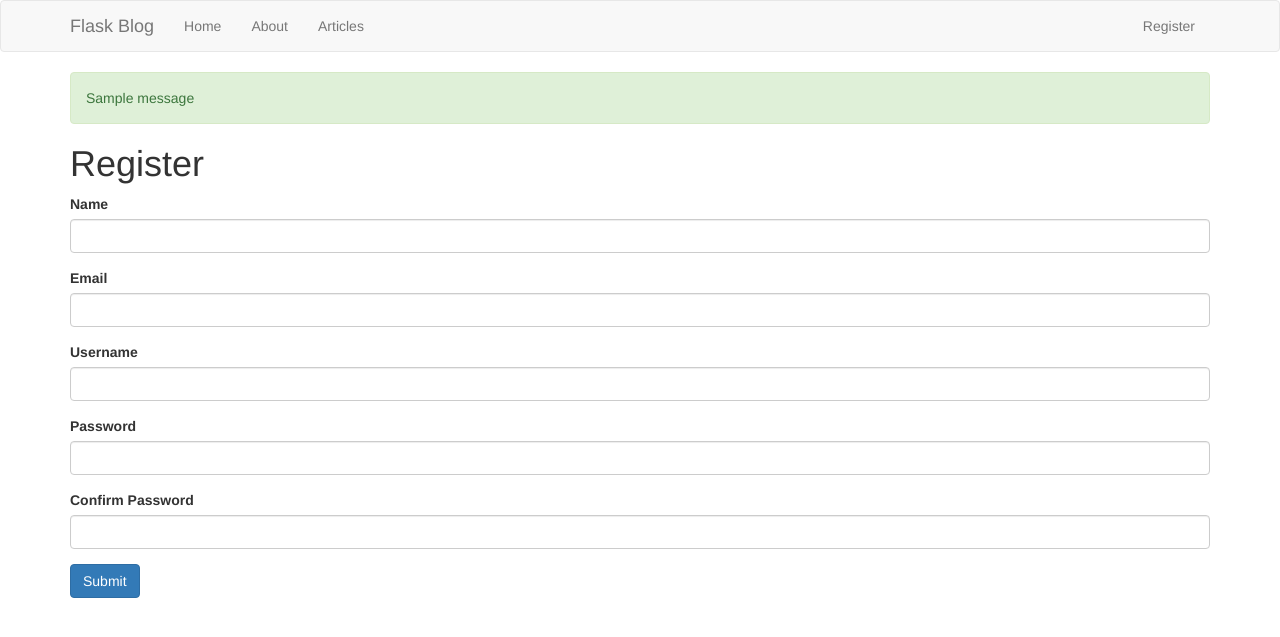
After one commit to hhau01/flaskblog-4-fun, a Flask app: page /register in a window 1280 px wide. The commit adds this page. Shown: the top 637 px of the page. Run offline with Flask 2, Linux system fonts and the light colour scheme; one stand-in notice (Sample message) is shown; some libraries are stand-ins or nearby versions.

Commit message:
user registration

```diff
--- a/app.py
+++ b/app.py
@@ -1,7 +1,20 @@
-from flask import Flask, render_template
+from flask import Flask, render_template, flash, redirect, url_for,session, request, logging
 from data import Articles
+from flask_mysqldb import MySQL
+from wtforms import Form, StringField, TextAreaField, PasswordField, validators
+from passlib.hash import sha256_crypt
 
 app = Flask(__name__)
+
+# config MySQL
+app.config['MYSQL_HOST'] = 'localhost'
+app.config['MYSQL_USER'] = 'root'
+app.config['MYSQL_PASSWORD'] = '12345'
+app.config['MYSQL_DB'] = 'flaskblog'
+app.config['MYSQL_CURSORCLASS'] = 'DictCursor'
+
+# initialize MySQL
+mysql = MySQL(app)
 
 Articles = Articles()
 
@@ -21,5 +34,43 @@ def articles():
 def article(id):
     return render_template('article.html', id=id)
 
+class RegisterForm(Form):
+    name = StringField('Name', [validators.Length(min=1, max=50)])
+    username = StringField('Username', [validators.Length(min=4, max=25)])
+    email = StringField('Email', [validators.Length(min=6, max=50)])
+    password = PasswordField('Password', [
+        validators.DataRequired(),
+        validators.EqualTo('confirm', message='Passwords do not match')
+    ])
+    confirm = PasswordField('Confirm Password')
+
+@app.route('/register', methods=['GET', 'POST'])
+def register():
+    form = RegisterForm(request.form)
+    if request.method == 'POST' and form.validate():
+        name = form.name.data
+        email = form.email.data
+        username = form.username.data
+        password = sha256_crypt.encrypt(str(form.password.data))
+
+        # create cursor
+        cur = mysql.connection.cursor()
+
+        # execute query
+        cur.execute("INSERT INTO users(name, email, username,password) VALUES(%s, %s, %s, %s)", (name, email, username, password))
+
+        # commit to DB
+        mysql.connection.commit()
+
+        # close connection
+        cur.close()
+
+        flash('You are now registered and can log in', 'success')
+
+        return redirect(url_for('login'))
+
+    return render_template('register.html', form=form)
+
 if __name__ == '__main__':
+    app.secret_key='secret12345'
     app.run(debug=True)
--- /dev/null
+++ b/templates/includes/_formhelpers.html
@@ -0,0 +1,9 @@
+{% macro render_field(field) %}
+    {{ field.label }}
+    {{ field(**kwargs)|safe }}
+    {% if field.errors %}
+        {% for error in field.errors %}
+            <span class="help-inline">{{ error }}</span>
+        {% endfor %}
+    {% endif %}
+{% endmacro %}
--- /dev/null
+++ b/templates/includes/_messages.html
@@ -0,0 +1,7 @@
+{% with messages = get_flashed_messages(with_categories=true) %}
+    {% if messages %}
+        {% for category, message in messages %}
+            <div class="alert alert-{{ category }}">{{ message }}</div>
+        {% endfor %}
+    {% endif %}
+{% endwith %}
--- a/templates/includes/_navbar.html
+++ b/templates/includes/_navbar.html
@@ -11,9 +11,13 @@
     </div>
     <div id="navbar" class="collapse navbar-collapse">
         <ul class="nav navbar-nav">
-        <li class=""><a href="/">Home</a></li>
-        <li><a href="/about">About</a></li>
-        <li><a href="/articles">Articles</a></li>
+            <li class=""><a href="/">Home</a></li>
+            <li><a href="/about">About</a></li>
+            <li><a href="/articles">Articles</a></li>
+        </ul>
+
+        <ul class="nav navbar-nav navbar-right">
+            <li class=""><a href="/register">Register</a></li>
         </ul>
     </div><!--/.nav-collapse -->
     </div>
--- a/templates/layout.html
+++ b/templates/layout.html
@@ -10,6 +10,7 @@
 <body>
     {% include 'includes/_navbar.html' %}
     <div class="container">
+        {% include 'includes/_messages.html' %}
         {% block body %}{% endblock %}
     </div>
 
--- /dev/null
+++ b/templates/register.html
@@ -0,0 +1,24 @@
+{% extends 'layout.html' %}
+
+{% block body %}
+    <h1>Register</h1>
+    {% from "includes/_formhelpers.html" import render_field %}
+    <form method="POST" action="">
+        <div class="form-group">
+            {{render_field(form.name, class_="form-control")}}
+        </div>
+        <div class="form-group">
+            {{render_field(form.email, class_="form-control")}}
+        </div>
+        <div class="form-group">
+            {{render_field(form.username, class_="form-control")}}
+        </div>
+        <div class="form-group">
+            {{render_field(form.password, class_="form-control")}}
+        </div>
+        <div class="form-group">
+            {{render_field(form.confirm, class_="form-control")}}
+        </div>
+        <p><input type="submit" value="Submit" class="btn btn-primary"></p>
+    </form>
+{% endblock %}
```
